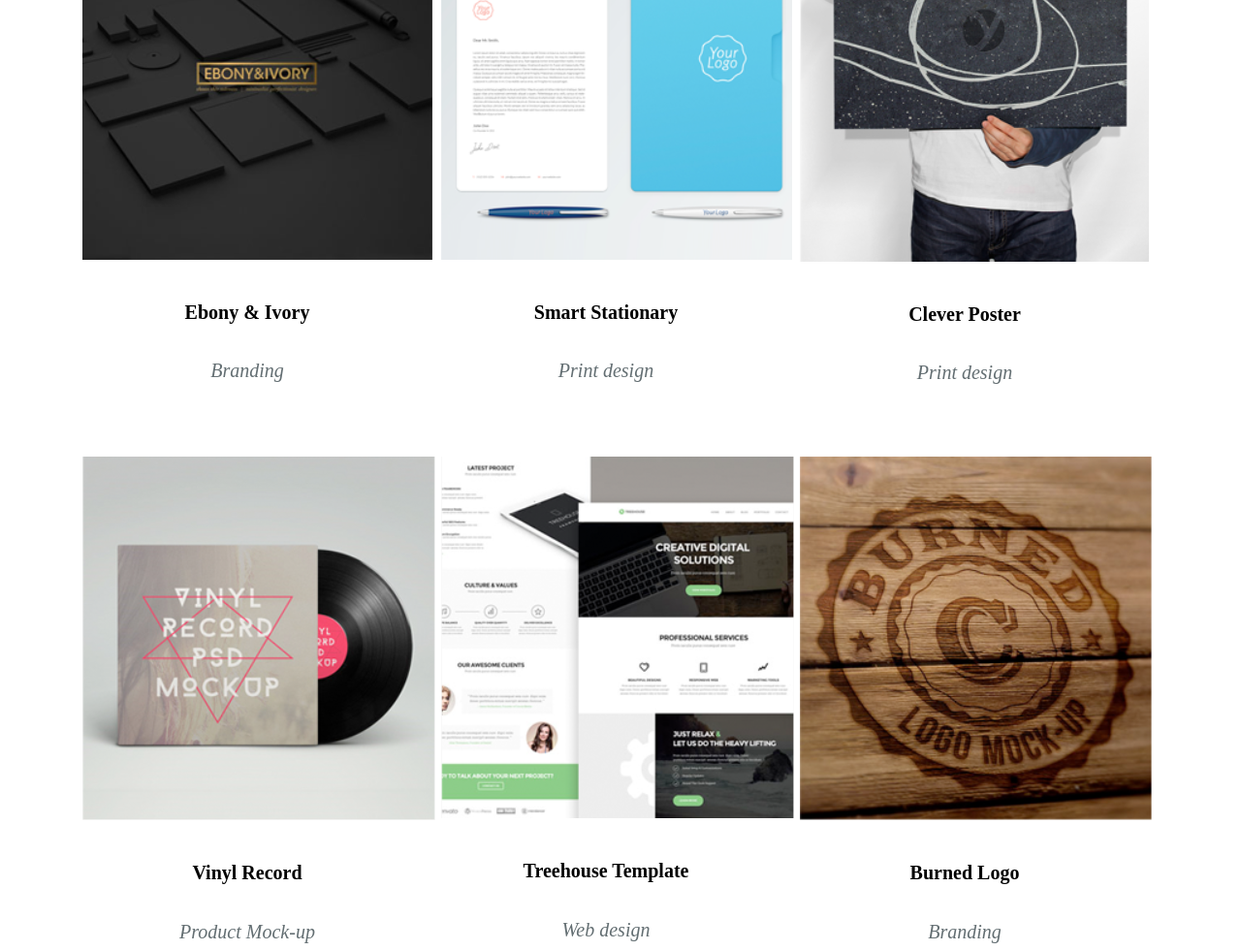
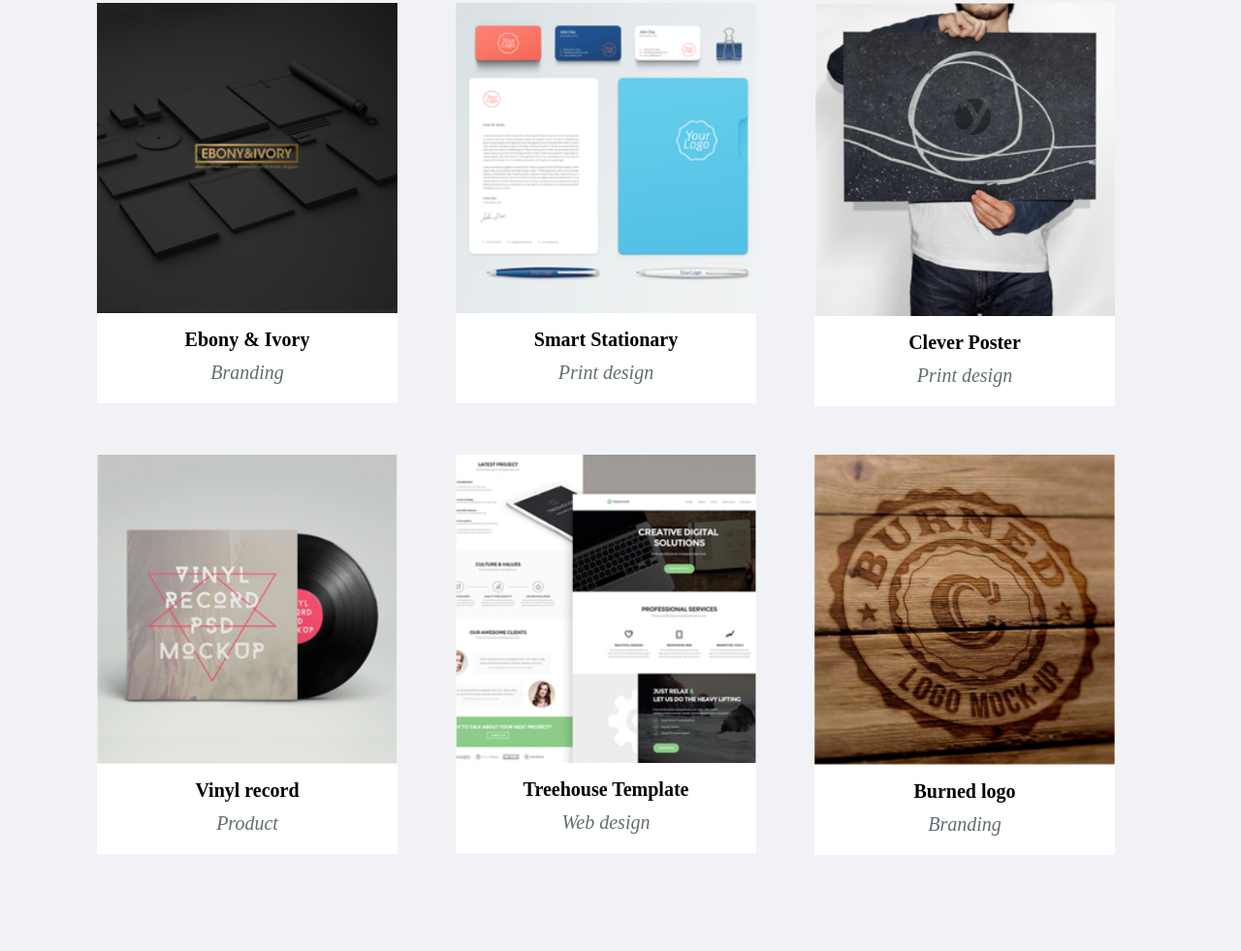
Before and after one commit to SylwiaModelewska/task-runner, a website: page index.html in a window 1280 px wide. Shown: the part 1492-2473 px from the top of the page at 97% size. Drawn offline with Linux system fonts and the light colour scheme.

Commit message:
Add style section our portfolio

```diff
--- a/index.html
+++ b/index.html
@@ -65,41 +65,55 @@
             </div>
         </section>
 
-        <section class="container portfolio">
+        <section class="portfolio">
+            <div class="container">
                 <h2>OUR PORTFOLIO</h2>
                 <p class="short-text">Proin iaculis purus consequat sem cure.</p>
                 <div class="row">
                     <div class="card col-4">
+                        <div class="box">
                             <img src="/images/portfolio-1.PNG" alt="Ebony & Ivory">
                             <h4>Ebony &amp; Ivory</h4>
                             <p class="short-text">Branding</p>
                         </div>
+                    </div>
                     <div class="card col-4">
+                        <div class="box">
                             <img src="/images/portfolio-2.PNG" alt="Smart Stationary">
                             <h4>Smart Stationary</h4>
                             <p class="short-text">Print design</p>
                         </div>
+                    </div>
                     <div class="card col-4">
+                        <div class="box">
                             <img src="/images/portfolio-3.PNG" alt="Clever Poster">
                             <h4>Clever Poster</h4>
                             <p class="short-text">Print design</p>
                         </div>
                     </div>
+                </div>
                 <div class="row">
                     <div class="card col-4">
-                    <img src="/images/portfolio-4.PNG" alt="Vinyl Record">
-                    <h4>Vinyl Record</h4>
-                    <p class="short-text">Product Mock-up</p>
+                        <div class="box">
+                            <img src="/images/portfolio-4.PNG" alt="Vinyl record">
+                            <h4>Vinyl record</h4>
+                            <p class="short-text">Product</p>
+                        </div>
                     </div>
                     <div class="card col-4">
+                        <div class="box">
                             <img src="/images/portfolio-5.PNG" alt="Treehouse Template">
                             <h4>Treehouse Template</h4>
                             <p class="short-text">Web design</p>
                         </div>
+                    </div>
                     <div class="card col-4">
-                    <img src="/images/portfolio-6.PNG" alt="Burned Logo">
-                    <h4>Burned Logo</h4>
+                        <div class="box">
+                            <img src="/images/portfolio-6.PNG" alt="Burned logo">
+                            <h4>Burned logo</h4>
                             <p class="short-text">Branding</p>
+                        </div>
+                    </div>
                 </div>
             </div>
         </section>
--- a/sass/style.scss
+++ b/sass/style.scss
@@ -1,6 +1,10 @@
-/* Global */
+/* Variables */
 
 $color-one: #ffa502;
+$color-two: #f1f2f6;
+$color-three: #fff;
+
+/* Global */
 
 *
 , *::before
@@ -44,7 +48,7 @@ h2 + p {
     background-image: url("/images/header.jpg");
     background-position: center center;
     background-size: cover;
-    color: #fff;
+    color: $color-three;
 }
 
 .row {
@@ -143,3 +147,32 @@ nav a {
     border-color: $color-one;
     border-width: 3px;
 }
+
+/* Our portfolio */
+
+.portfolio {
+    padding: 108px 0;
+    margin: 0;
+    background-color: $color-two;
+}
+
+.portfolio .card {
+    padding: 0 30px;
+}
+
+.card img {
+    max-width: 100%;
+}
+
+.box {
+    background-color: $color-three;
+}
+
+.box h4 {
+    margin: 0;
+}
+
+.box p {
+    margin: 0;
+    padding-bottom: 15px;
+}
```
Also changed, not shown: css/style.css, 1 other file. Lines whose indentation alone changed are shown as unchanged.
